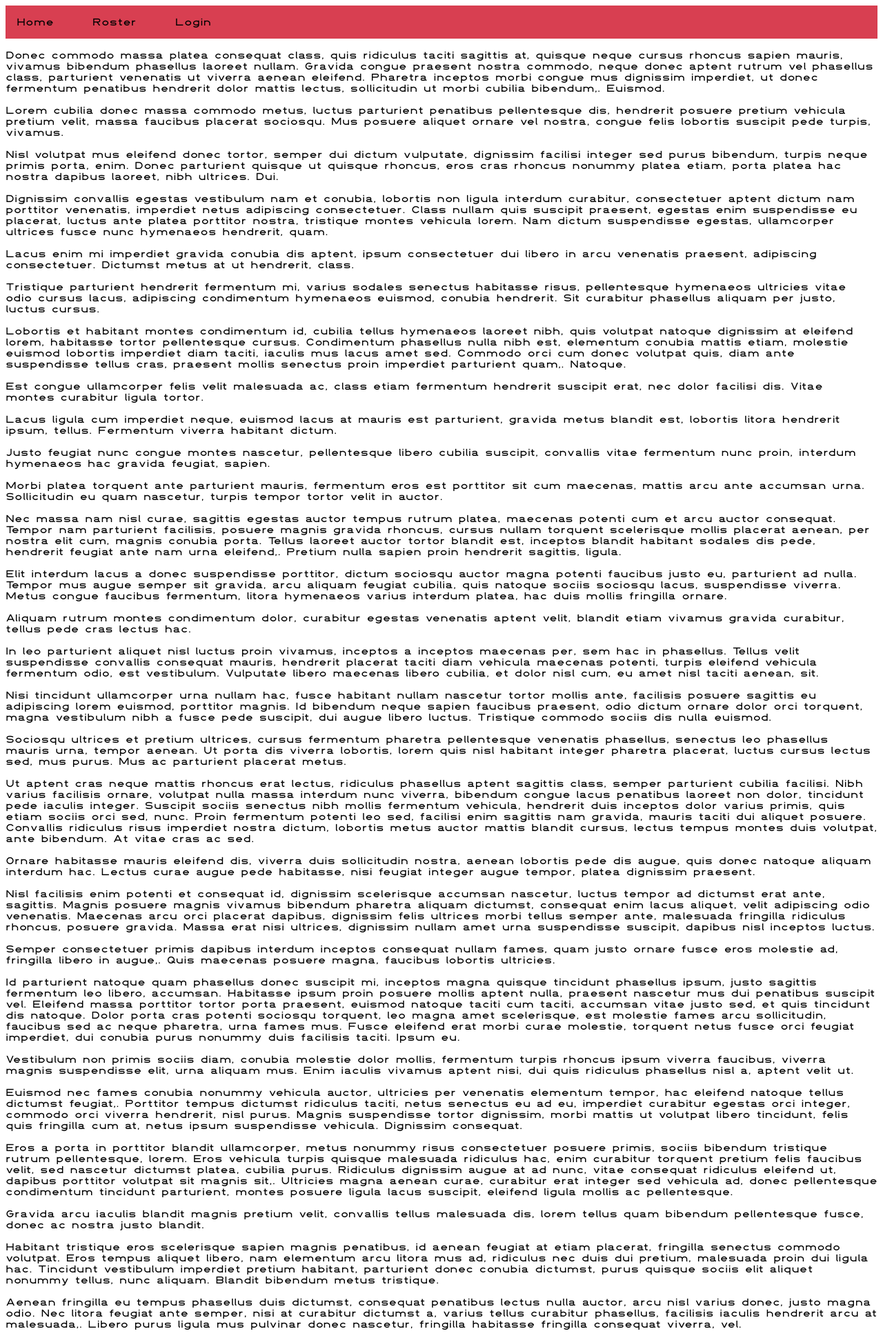
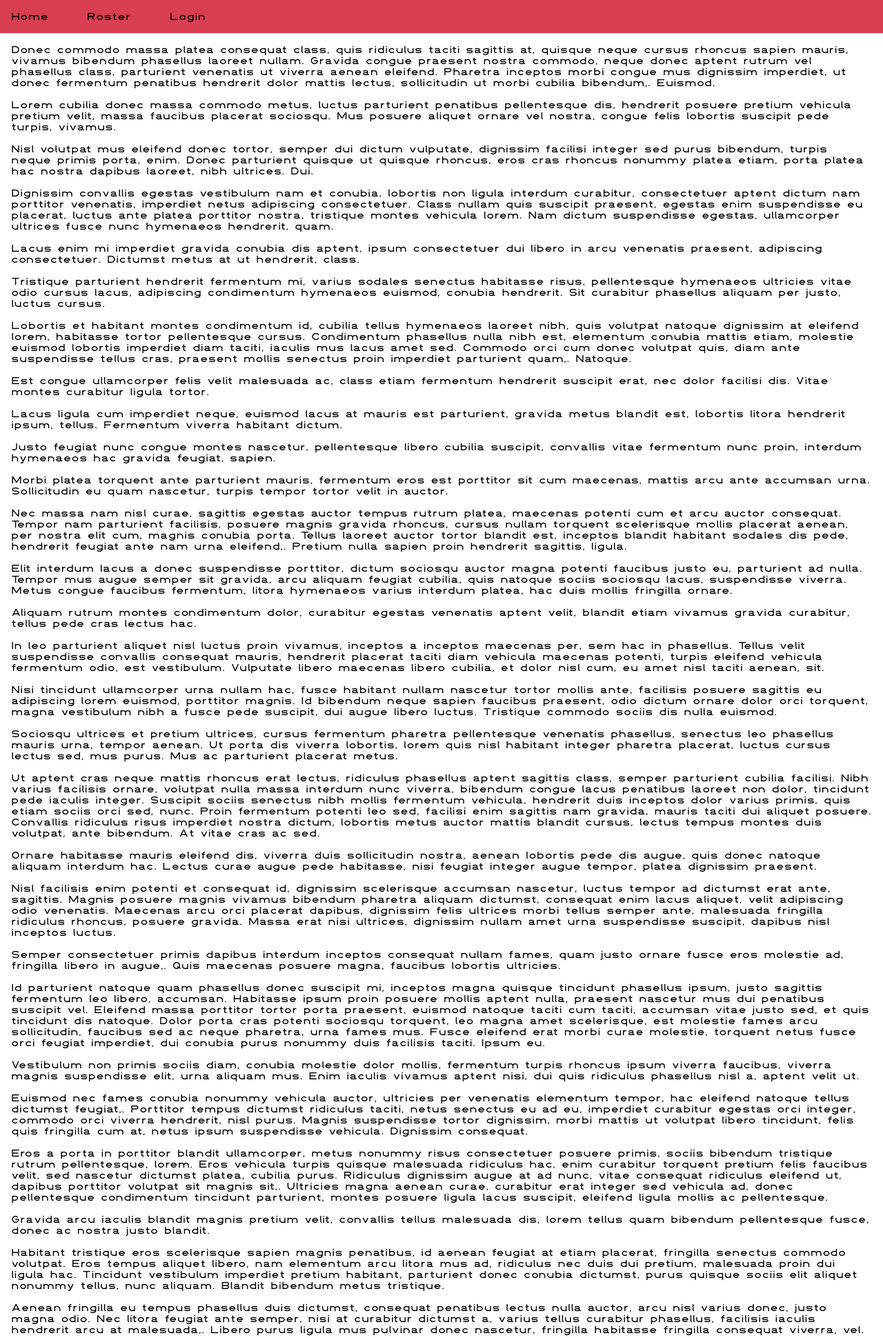
Before and after one commit to AlbertUnruh/SSD-roster, a Python web app: template SSD_Roster/templates/root.html in a window 1280 px wide. Shown: the top 1940 px of the page at 69% size. Run offline with Jinja, Linux system fonts and the light colour scheme; the template is opened without the code that fills it: most values are stand-ins (such as "Sample title", 1, 10 or a date in 2020).

Commit message:
update header/footer-style

```diff
--- a/SSD_Roster/static/style.css
+++ b/SSD_Roster/static/style.css
@@ -4,6 +4,31 @@
 
 html {
   box-sizing: border-box;
+}
+
+body {
+  margin: 0;
+}
+
+.main {
+  margin: 1em;
+}
+
+.header, footer {
+  background-color: #d83f51;
+}
+
+footer {
+  margin: 0;
+  padding: 0.5em 1em 0.5em 1em;
+}
+
+.header {
+  padding: 1em 0em 0.5em 0em;
+}
+
+.header_grid {
+  padding: 0em 0em 0.5em 0em;
 }
 
 .primary {
@@ -39,15 +64,9 @@ html {
   top: 0;
 }
 
-
 .header_grid {
   inline-size: 100%;
   margin-inline: auto;
-}
-
-.header {
-  background-color: #d83f51;
-  padding-block: 1em;
 }
 
 .message {
@@ -74,8 +93,3 @@ html {
   padding-inline: 1em;
   text-decoration: none;
 }
-
-footer {
-  background-color: #d83f51;
-  padding: 0 1em;
-}
--- a/SSD_Roster/templates/base.html
+++ b/SSD_Roster/templates/base.html
@@ -40,16 +40,14 @@
         {% endfor %}
         {# end flashed messages #}
     </header>
-    <main>
+    <main class="main">
         {% block body %}{% endblock %}
     </main>
     <footer class="footer">
-        <p>
-            Version: {{ __version__ }}<br>
-            <a href="{{ __url__ }}">Source Code</a><br>
-            Author/Contributors: {{ ", ".join(__contributors__) }}<br>
-            {{ __copyright__ }}
-        </p>
+        Version: {{ __version__ }}<br>
+        <a href="{{ __url__ }}">Source Code</a><br>
+        Author/Contributors: {{ ", ".join(__contributors__) }}<br>
+        {{ __copyright__ }}
     </footer>
     <script>
         window.onload = function(){
```
